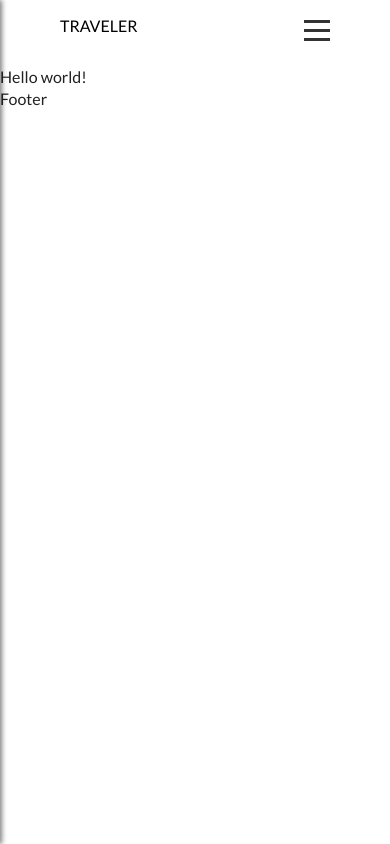
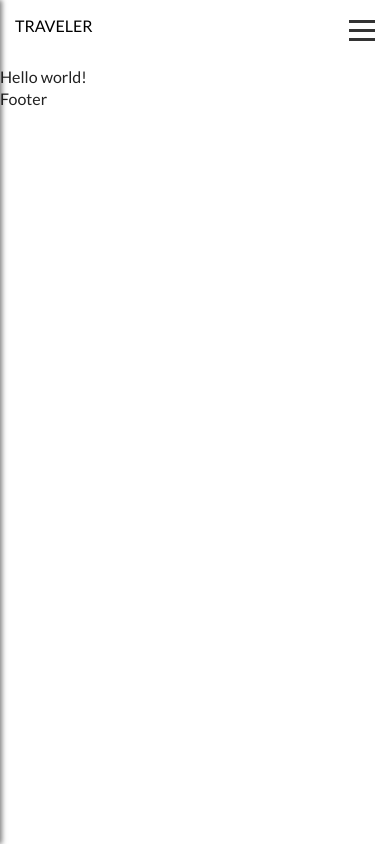
Before and after one commit to jasonjin220/gatsby-traveler-website, a Gatsby site: page / in a window 390 px wide. Built offline with nearby package versions, Linux system fonts and the light colour scheme; Gatsby itself is replaced by a stand-in of ours.

Commit message:
toolbar style tweaks

```diff
--- a/src/components/Navbar/Toolbar/Toolbar.scss
+++ b/src/components/Navbar/Toolbar/Toolbar.scss
@@ -107,6 +107,11 @@
         }
 
 
+        .toolbar-wrapper {
+            padding: 0 15px;
+        }
+
+
         .toolbar__logo {
             margin-bottom: 4px;
             margin-top: 9px;
```
